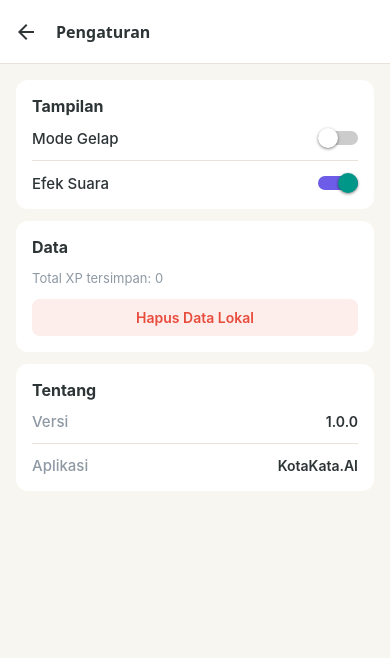
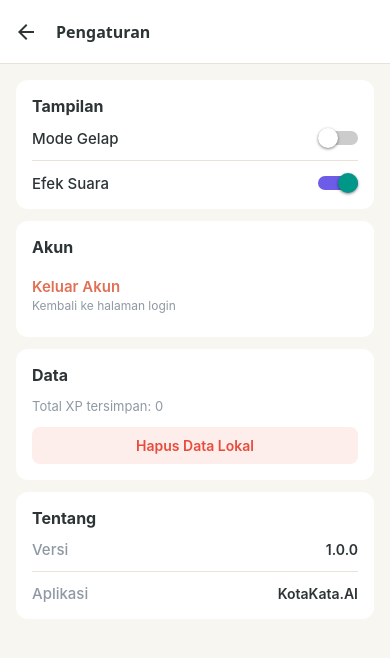
Before and after one commit to fadhly-permata/KotaKata.AI, a React Native app: screen /Settings in a window 390 px wide. Shown: the top 658 px of the page. Built offline with nearby package versions, Linux system fonts and the light colour scheme; no server answers; what react-native-logs would draw is missing.

Commit message:
feat: add sign-out button in SettingsScreen - navigate back to Auth

```diff
--- a/src/features/settings/SettingsScreen.tsx
+++ b/src/features/settings/SettingsScreen.tsx
@@ -1,12 +1,22 @@
-import { View, Text, StyleSheet, ScrollView, TouchableOpacity, Switch } from "react-native";
+import { View, Text, StyleSheet, ScrollView, TouchableOpacity, Switch, Alert } from "react-native";
 import { useState } from "react";
+import { useNavigation } from "@react-navigation/native";
+import type { NativeStackNavigationProp } from "@react-navigation/native-stack";
 import { useTheme } from "../../presentation/components/providers/ThemeProvider";
 import { useGameStore } from "../../presentation/stores/gameStore";
+import { useAuth } from "../auth/useAuth";
+import type { RootStackParamList } from "../../presentation/navigation/RootNavigator";
+
+type Nav = NativeStackNavigationProp<RootStackParamList>;
 
 export default function SettingsScreen() {
   const { theme, themeMode, setThemeMode } = useTheme();
+  const navigation = useNavigation<Nav>();
   const totalXp = useGameStore((s) => s.totalXp);
+  const reset = useGameStore((s) => s.reset);
+  const { signOut } = useAuth();
   const [soundEnabled, setSoundEnabled] = useState(true);
+  const [signingOut, setSigningOut] = useState(false);
 
   const isDark = themeMode === "dark" || (themeMode === "system" && theme.mode === "dark");
 
@@ -14,10 +24,36 @@ export default function SettingsScreen() {
     setThemeMode(isDark ? "light" : "dark");
   };
 
+  const handleSignOut = () => {
+    Alert.alert(
+      "Keluar Akun",
+      "Apakah kamu yakin ingin keluar? Progres game akan tetap tersimpan.",
+      [
+        { text: "Batal", style: "cancel" },
+        {
+          text: "Keluar",
+          style: "destructive",
+          onPress: async () => {
+            setSigningOut(true);
+            try {
+              await signOut();
+              reset();
+              navigation.reset({ index: 0, routes: [{ name: "Auth" }] });
+            } catch (e: any) {
+              Alert.alert("Gagal", e.message || "Terjadi kesalahan");
+            } finally {
+              setSigningOut(false);
+            }
+          },
+        },
+      ],
+    );
+  };
+
   return (
     <ScrollView style={[styles.container, { backgroundColor: theme.colors.background }]}>
       <View style={styles.content}>
-        {/* Theme */}
+        {/* Tampilan */}
         <View style={[styles.section, { backgroundColor: theme.colors.surface }]}>
           <Text style={[styles.sectionTitle, { color: theme.colors.text }]}>Tampilan</Text>
           <View style={styles.settingRow}>
@@ -41,6 +77,24 @@ export default function SettingsScreen() {
           </View>
         </View>
 
+        {/* Akun */}
+        <View style={[styles.section, { backgroundColor: theme.colors.surface }]}>
+          <Text style={[styles.sectionTitle, { color: theme.colors.text }]}>Akun</Text>
+          <TouchableOpacity
+            style={styles.actionRow}
+            activeOpacity={0.6}
+            onPress={handleSignOut}
+            disabled={signingOut}
+          >
+            <Text style={[styles.actionText, { color: theme.colors.error }]}>
+              {signingOut ? "Keluar..." : "Keluar Akun"}
+            </Text>
+            <Text style={[styles.actionHint, { color: theme.colors.textSecondary }]}>
+              Kembali ke halaman login
+            </Text>
+          </TouchableOpacity>
+        </View>
+
         {/* Data */}
         <View style={[styles.section, { backgroundColor: theme.colors.surface }]}>
           <Text style={[styles.sectionTitle, { color: theme.colors.text }]}>Data</Text>
@@ -52,7 +106,7 @@ export default function SettingsScreen() {
           </TouchableOpacity>
         </View>
 
-        {/* About */}
+        {/* Tentang */}
         <View style={[styles.section, { backgroundColor: theme.colors.surface }]}>
           <Text style={[styles.sectionTitle, { color: theme.colors.text }]}>Tentang</Text>
           <View style={styles.settingRow}>
@@ -80,6 +134,9 @@ const styles = StyleSheet.create({
   settingValue: { fontSize: 14, fontWeight: "600" },
   settingHint: { fontSize: 13, lineHeight: 18 },
   divider: { height: 1 },
+  actionRow: { paddingVertical: 8 },
+  actionText: { fontSize: 15, fontWeight: "600" },
+  actionHint: { fontSize: 12, marginTop: 2 },
   dangerBtn: {
     paddingVertical: 10,
     paddingHorizontal: 16,
```
